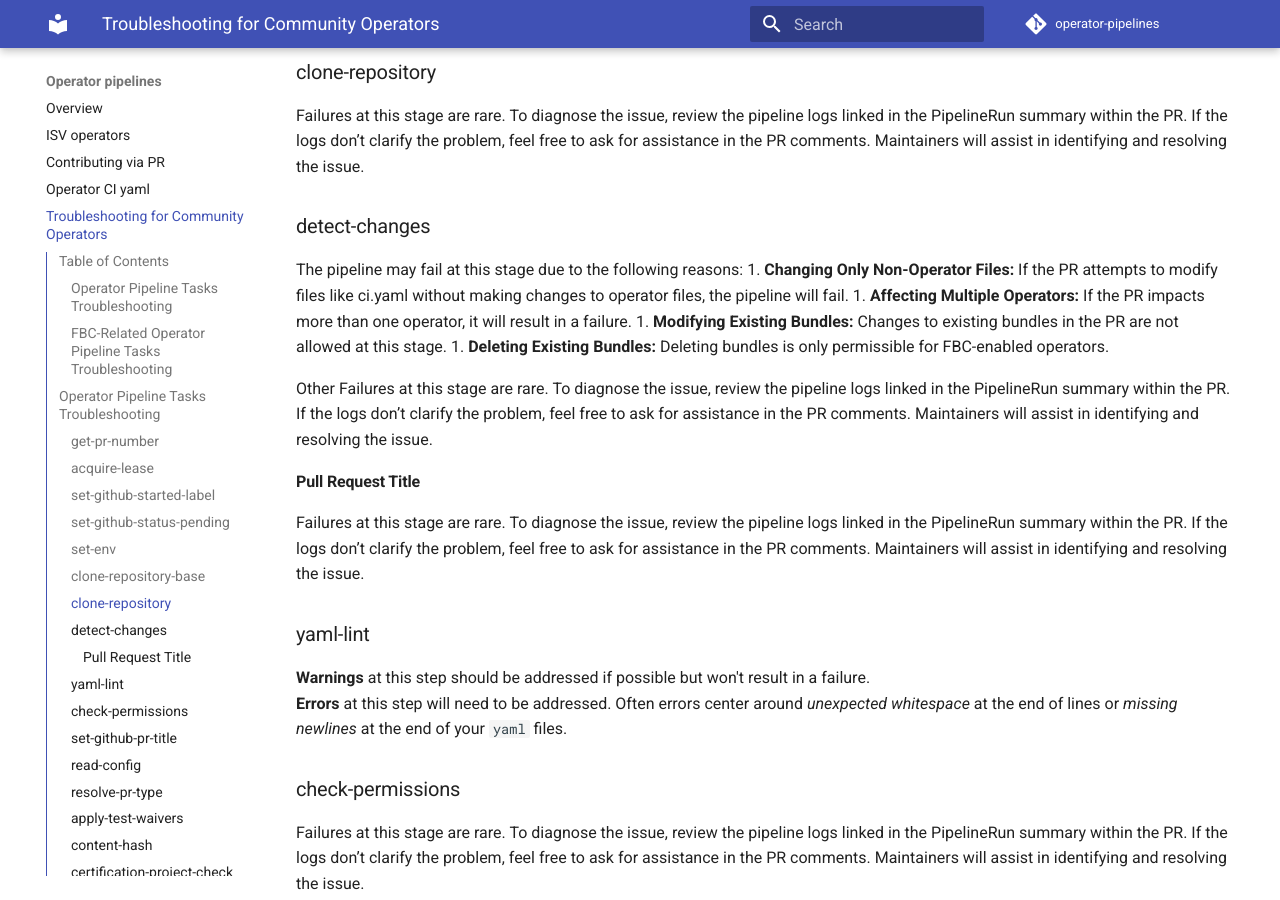
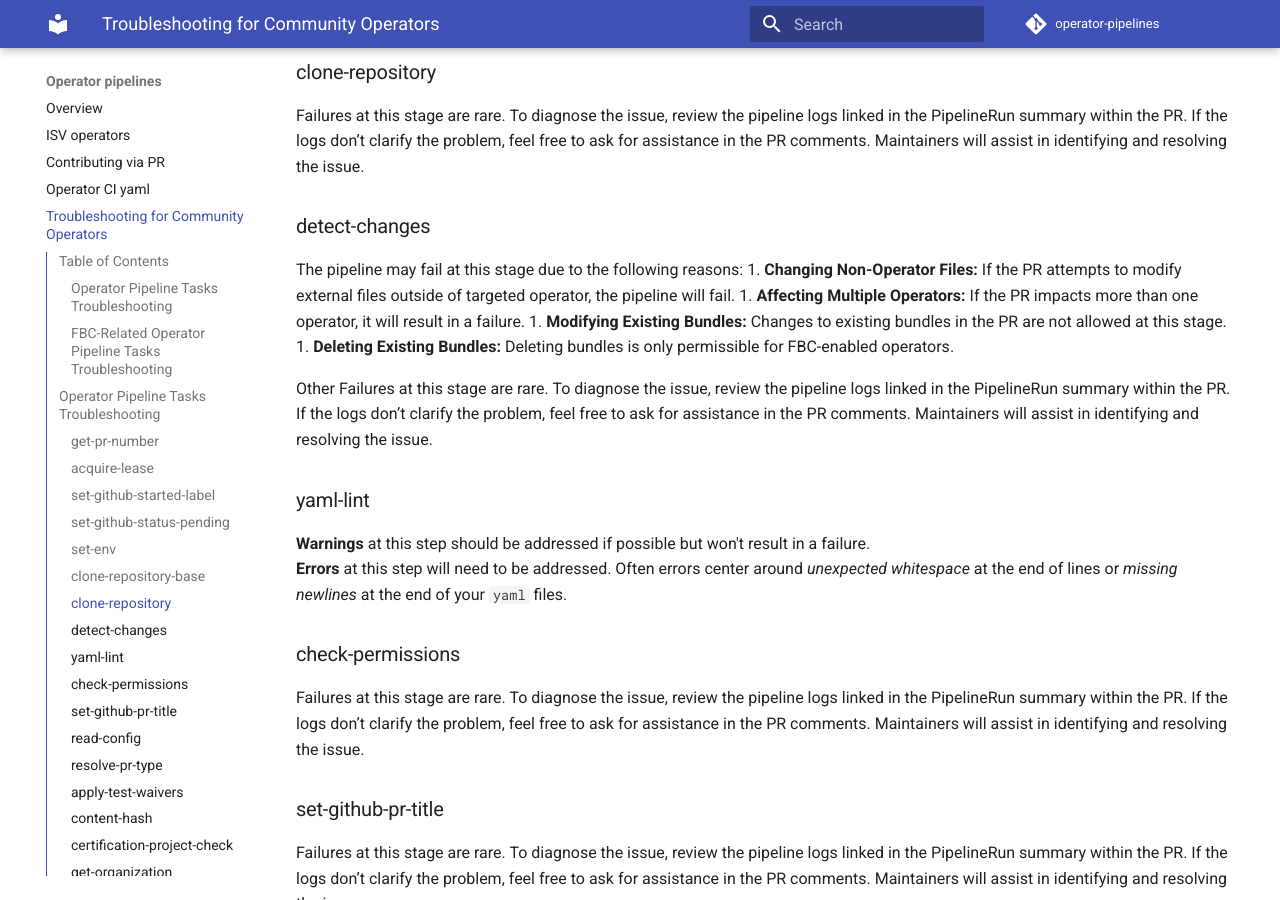
Before and after one commit to redhat-openshift-ecosystem/operator-pipelines, an MkDocs documentation site: the page built from docs/users/community-operators-troubleshooting.md, in a window 1280 px wide and 900 px high, scrolled down 2919 px. Built offline with MkDocs 1.6.1 and Material for MkDocs 9.7.7, drawn with Linux system fonts in a browser that asks for light colours; comment, search, counter and statistics services are not loaded; some of the changed text lies outside the part shown.

Commit message:
Update the troubleshooting document.

```diff
--- a/docs/users/community-operators-troubleshooting.md
+++ b/docs/users/community-operators-troubleshooting.md
@@ -79,15 +79,12 @@ Failures at this stage are rare. To diagnose the issue, review the pipeline logs
 
 ### <a id="detect-changes"></a>detect-changes
 The pipeline may fail at this stage due to the following reasons:
-1.	<b>Changing Only Non-Operator Files:</b> If the PR attempts to modify files like ci.yaml without making changes to operator files, the pipeline will fail.
+1.	<b>Changing Non-Operator Files:</b> If the PR attempts to modify external files outside of targeted operator, the pipeline will fail.
 1.	<b>Affecting Multiple Operators:</b> If the PR impacts more than one operator, it will result in a failure.
 1.	<b>Modifying Existing Bundles:</b> Changes to existing bundles in the PR are not allowed at this stage.
 1.	<b>Deleting Existing Bundles:</b> Deleting bundles is only permissible for FBC-enabled operators.
 
 Other Failures at this stage are rare. To diagnose the issue, review the pipeline logs linked in the PipelineRun summary within the PR. If the logs don’t clarify the problem, feel free to ask for assistance in the PR comments.  Maintainers will assist in identifying and resolving the issue.
-
-#### <a id="pr-title"></a>Pull Request Title
-Failures at this stage are rare. To diagnose the issue, review the pipeline logs linked in the PipelineRun summary within the PR. If the logs don’t clarify the problem, feel free to ask for assistance in the PR comments.  Maintainers will assist in identifying and resolving the issue.
 
 ### <a id="yaml-lint"></a>yaml-lint
 
@@ -132,7 +129,7 @@ If the static tests fail, a summary will be posted as a comment on the Pull Requ
 To proceed:
 1.	Review the comment for the detailed reasons behind the failed static tests.
 1.	Fix all the reported issues.
-1.	Re-trigger the hosted pipeline using the command: `/pipeline restart operator-hosted-pipeline`
+1.	Commit the changes with a fix to the PR and it will Re-trigger the hosted pipeline.
 
 For more information about static tests, refer to the [documentation](../users/static_checks.md).
 
@@ -196,7 +193,7 @@ Failures at this stage are rare. To diagnose the issue, review the pipeline logs
 ### <a id="merge-pr"></a>merge-pr
 If operator hosted pipeline fails at this task with the error message: `Pull request Auto merge is not allowed for this repository (enablePullRequestAutoMerge)` then re-trigger the pipeline by running command `/pipeline restart operator-hosted-pipeline`.
 
-Another Failure at this step may happen if the pull request is a draft, convert the draft to a pull request and then retry. If this problem persists at this step, contact Red Hat Support.
+Another Failures at this stage are rare. To diagnose the issue, review the pipeline logs linked in the PipelineRun summary within the PR. If the logs don’t clarify the problem, feel free to ask for assistance in the PR comments.  Maintainers will assist in identifying and resolving the issue.
 
 ### <a id="link-pull-request-with-merged-status"></a>link-pull-request-with-merged-status
 Failures at this stage are rare. To diagnose the issue, review the pipeline logs linked in the PipelineRun summary within the PR. If the logs don’t clarify the problem, feel free to ask for assistance in the PR comments.  Maintainers will assist in identifying and resolving the issue.
```
